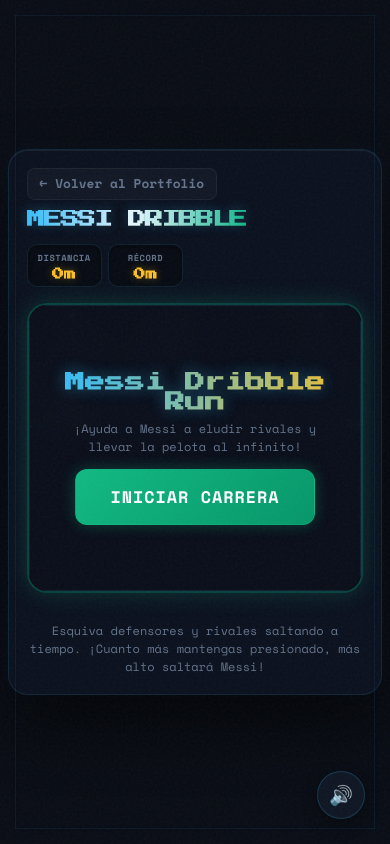
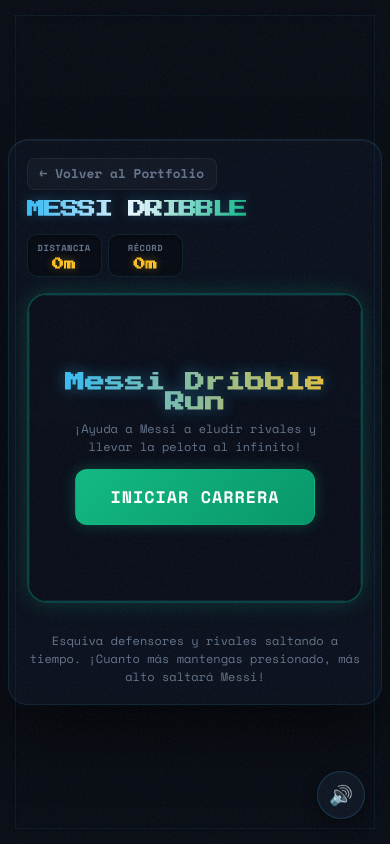
Before and after one commit to gallarfa/portfolio, a plain HTML site: page messi-runner/index.html in a window 390 px wide. Drawn offline with nearby package versions, Linux system fonts and the light colour scheme.

Commit message:
Refactor: Fix overlay height clipping globally by adding dynamic menu min-height to canvas-container

```diff
--- a/messi-runner/style.css
+++ b/messi-runner/style.css
@@ -182,6 +182,11 @@
     box-shadow: inset 0 0 35px rgba(0,0,0,0.95);
     border: 2px solid rgba(56, 189, 248, 0.2);
     animation: border-pulse 4s infinite alternate ease-in-out;
+    transition: min-height 0.4s cubic-bezier(0.4, 0, 0.2, 1);
+}
+
+.game-container:not(.game-active) .canvas-container {
+    min-height: 310px; /* Estira el contenedor para que entren la cabecera y el botón Iniciar/Reintentar */
 }
 
 @keyframes border-pulse {
@@ -489,9 +494,8 @@
         padding: 1.1rem;
         border-radius: 20px;
     }
-    /* Estirar el menú de inicio para que no se recorte */
     .game-container:not(.game-active) .canvas-container {
-        min-height: 290px;
+        min-height: 310px;
     }
     .game-header {
         margin-bottom: 1rem;
```
